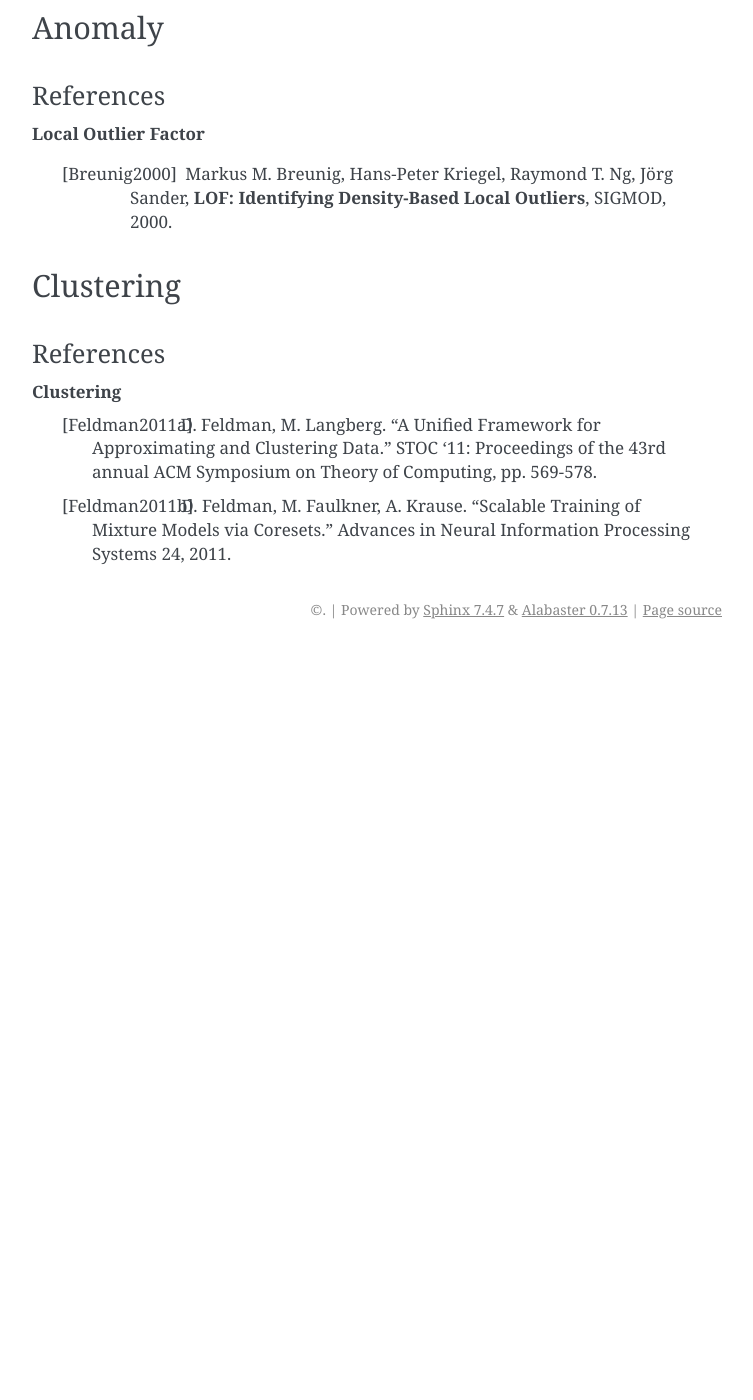
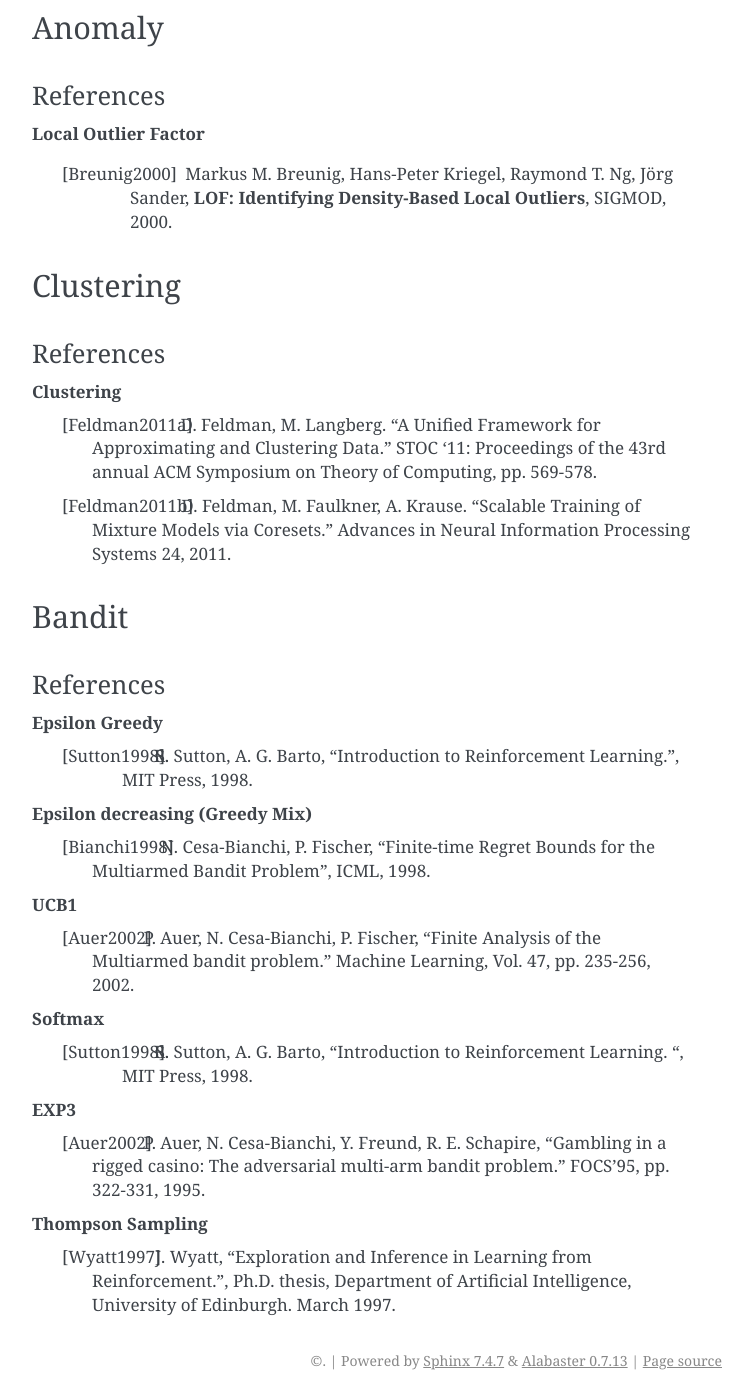
Before and after one commit to jubatus/website, a Sphinx documentation site: the page built from source/en/method.rst, in a window 1280 px wide and 1400 px high, scrolled down 1891 px. Shown: the whole window, without its empty margins (388-1141 px from the left). Built offline with Sphinx 7.4.7, drawn with Linux system fonts in a browser that asks for light colours; the version number could not be read and is left out; before the commit the page ends 2540 px from its top, so only the background shows below that.

Commit message:
add bandit-algorithm references

````diff
--- a/source/en/api/api_bandit.rst
+++ b/source/en/api/api_bandit.rst
@@ -20,13 +20,12 @@ We show each field below:
       Value                     Method
       ========================= ===================================
       ``"epsilon_greedy"``      Use epsilon-greedy.
-      ``"epsilon_decreasing"``` Use Greedy Mix [#]_ .
+      ``"epsilon_decreasing"``` Use Greedy Mix.
       ``"ucb1"``                Use UCB1
       ``"softmax"``             Use softmax
       ``"exp3"``                Use exp3
       ``"ts"``                  Use Thompson sampling [#]_
       ========================= ===================================
-   .. [#] `Greedy Mix <https://pdfs.semanticscholar.org/2c50/eccfb2878cc7e4286791f582f96c52a26da9.pdf>`_
    .. [#] Note that ``reward`` in register_reward API must be 0 or 1 when you use Thompson sampling method.
 
 .. describe:: parameter
--- a/source/en/method.rst
+++ b/source/en/method.rst
@@ -66,3 +66,28 @@ References
 **Clustering**
   .. [Feldman2011a] D. Feldman, M. Langberg. "A Unified Framework for Approximating and Clustering Data." STOC '11: Proceedings of the 43rd annual ACM Symposium on Theory of Computing, pp. 569-578.
   .. [Feldman2011b] D. Feldman, M. Faulkner, A. Krause. "Scalable Training of Mixture Models via Coresets." Advances in Neural Information Processing Systems 24, 2011.
+
+
+Bandit
+------
+
+References
+~~~~~~~~~~
+
+**Epsilon Greedy**
+  .. [Sutton1998] R. S. Sutton, A. G. Barto, "Introduction to Reinforcement Learning.", MIT Press, 1998.
+
+**Epsilon decreasing (Greedy Mix)**
+  .. [Bianchi1998] N. Cesa-Bianchi, P. Fischer, "Finite-time Regret Bounds for the Multiarmed Bandit Problem", ICML, 1998.
+
+**UCB1**
+  .. [Auer2002] P. Auer, N. Cesa-Bianchi, P. Fischer, "Finite Analysis of the Multiarmed bandit problem." Machine Learning, Vol. 47, pp. 235-256, 2002.
+
+**Softmax**
+  .. [Sutton1998] R. S. Sutton, A. G. Barto, "Introduction to Reinforcement Learning. ", MIT Press, 1998.
+
+**EXP3**
+  .. [Auer2002] P. Auer, N. Cesa-Bianchi, Y. Freund, R. E. Schapire, "Gambling in a rigged casino: The adversarial multi-arm bandit problem." FOCS'95, pp. 322-331, 1995.
+
+**Thompson Sampling**
+  .. [Wyatt1997] J. Wyatt, "Exploration and Inference in Learning from Reinforcement.", Ph.D. thesis, Department of Artificial Intelligence, University of Edinburgh. March 1997.
--- a/source/ja/api/api_bandit.rst
+++ b/source/ja/api/api_bandit.rst
@@ -20,13 +20,12 @@ JSON の各フィールドは以下のとおりである。
       設定値                     手法
       ========================= ===================================
       ``"epsilon_greedy"``      epsilon-greedy法を利用する。
-      ``"epsilon_decdeasing"``` Greedy Mix法 [#]_ を利用する
+      ``"epsilon_decdeasing"``` Greedy Mix法を利用する
       ``"ucb1"``                UCB1法を利用する。
       ``"softmax"``             softmax法を利用する。
       ``"exp3"``                exp3法を利用する。
       ``"ts"``                  Thompson samplingを利用する [#]_
       ========================= ===================================
-   .. [#] `Greedy Mix <https://pdfs.semanticscholar.org/2c50/eccfb2878cc7e4286791f582f96c52a26da9.pdf>`_
    .. [#] Thompson Samplingを利用する場合、register_reward APIで登録する報酬が0または1に限られる点に注意。
 
 .. describe:: parameter
````
Also changed, not shown: source/ja/method.rst (+25 -0 lines).
